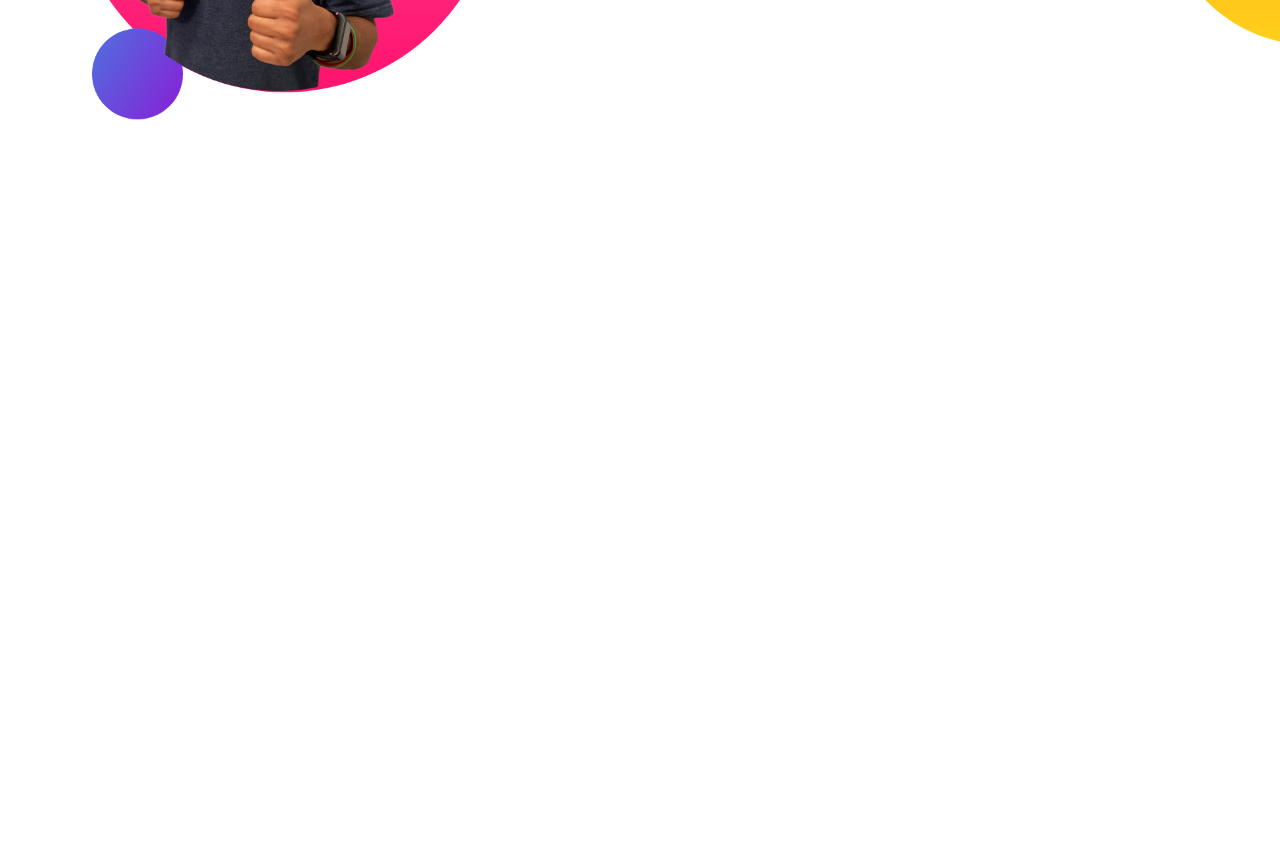
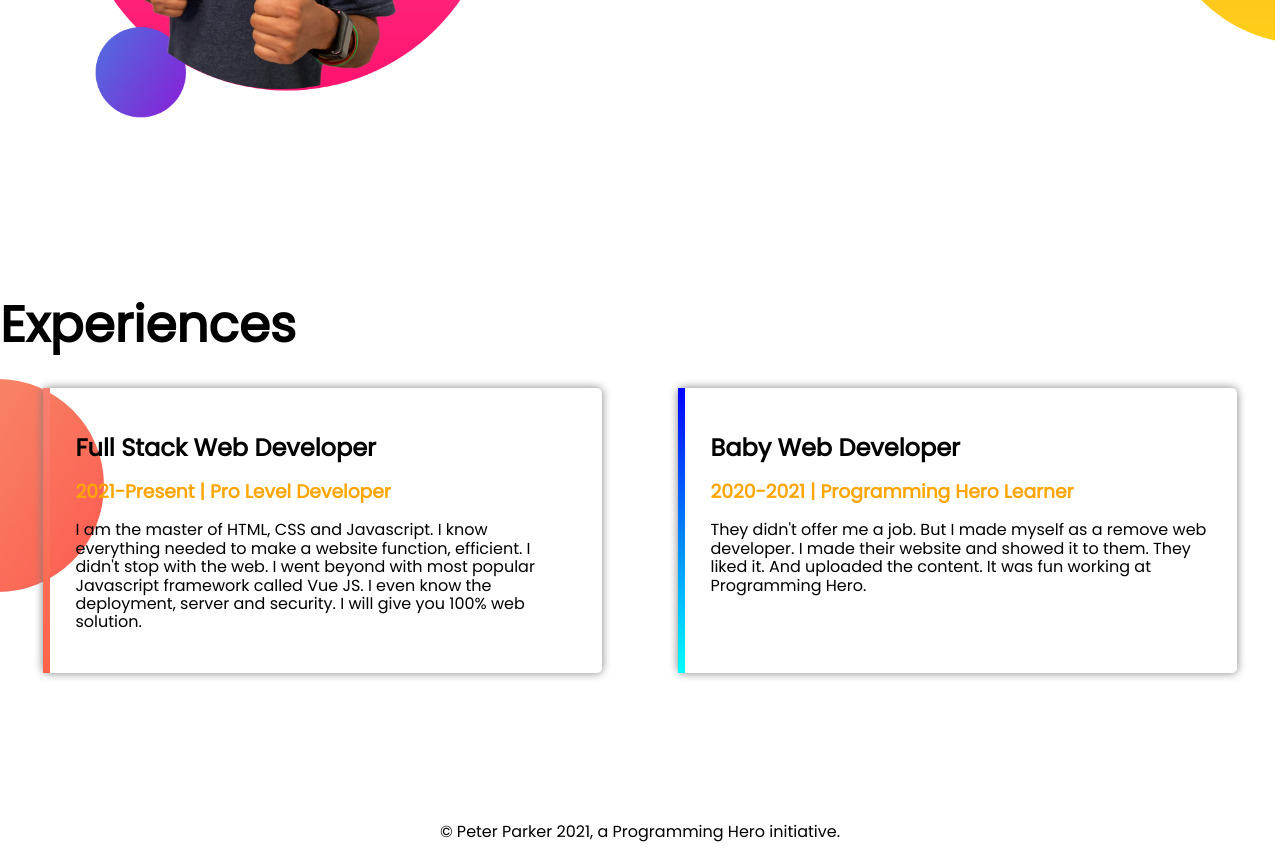
Before and after one commit to rayhan1650/developer-portfolio, a plain HTML site: page index.html in a window 1280 px wide. Shown: the part 1031-1889 px from the top of the page. Before the commit the page ends 1331 px from the top, so only its background shows below. Drawn offline with Linux system fonts and the light colour scheme.

Commit message:
footer and exp added

```diff
--- a/css/style.css
+++ b/css/style.css
@@ -11,8 +11,9 @@ em {
   font-style: normal;
 }
 
-section {
+.flexible-container {
   display: flex;
+  margin: 5px;
   margin-bottom: 150px;
 }
 
@@ -49,3 +50,36 @@ section {
   background-repeat: no-repeat;
   background-position: right;
 }
+
+.orange-color {
+  color: orange;
+}
+.shadow {
+  width: 40%;
+  margin-left: 3%;
+  margin-right: 3%;
+  box-shadow: 0 0 10px gray;
+  border-radius: 5px;
+}
+
+.experience-area {
+  background-image: url(../images/exp-bg.png);
+  background-repeat: no-repeat;
+  background-position: left;
+}
+
+#exp-id {
+  border-left: 7px solid;
+  border-image: linear-gradient(salmon, tomato);
+  border-image-slice: 1;
+}
+
+#baby-id {
+  border-left: 7px solid;
+  border-image: linear-gradient(blue, cyan);
+  border-image-slice: 1;
+}
+
+footer p {
+  text-align: center;
+}
--- a/index.html
+++ b/index.html
@@ -15,7 +15,7 @@
     <link rel="stylesheet" href="css/style.css" />
   </head>
   <body>
-    <section class="top-banner">
+    <section class="top-banner flexible-container">
       <div class="hero">
         <h1>
           Welcome To <br />
@@ -36,7 +36,7 @@
       </div>
     </section>
 
-    <section class="dream-big">
+    <section class="dream-big flexible-container">
       <div class="hero">
         <img src="images/jhankar2.png" alt="Photo of Rayhan" />
       </div>
@@ -53,5 +53,36 @@
         <a class="link-button" href="#" target="_blank">DOWNLOAD RESUME</a>
       </div>
     </section>
+
+    <section class="experience-area">
+      <h1>Experiences</h1>
+      <div class="flexible-container">
+        <div class="hero shadow" id="exp-id">
+          <h2>Full Stack Web Developer</h2>
+          <h3 class="orange-color">2021-Present | Pro Level Developer</h3>
+          <p>
+            I am the master of HTML, CSS and Javascript. I know everything
+            needed to make a website function, efficient. I didn't stop with the
+            web. I went beyond with most popular Javascript framework called Vue
+            JS. I even know the deployment, server and security. I will give you
+            100% web solution.
+          </p>
+        </div>
+        <div class="hero shadow" id="baby-id">
+          <h2>Baby Web Developer</h2>
+          <h3 class="orange-color">2020-2021 | Programming Hero Learner</h3>
+          <p>
+            They didn't offer me a job. But I made myself as a remove web
+            developer. I made their website and showed it to them. They liked
+            it. And uploaded the content. It was fun working at Programming
+            Hero.
+          </p>
+        </div>
+      </div>
+    </section>
+
+    <footer>
+      <p>&copy; Peter Parker 2021, a Programming Hero initiative.</p>
+    </footer>
   </body>
 </html>
```
